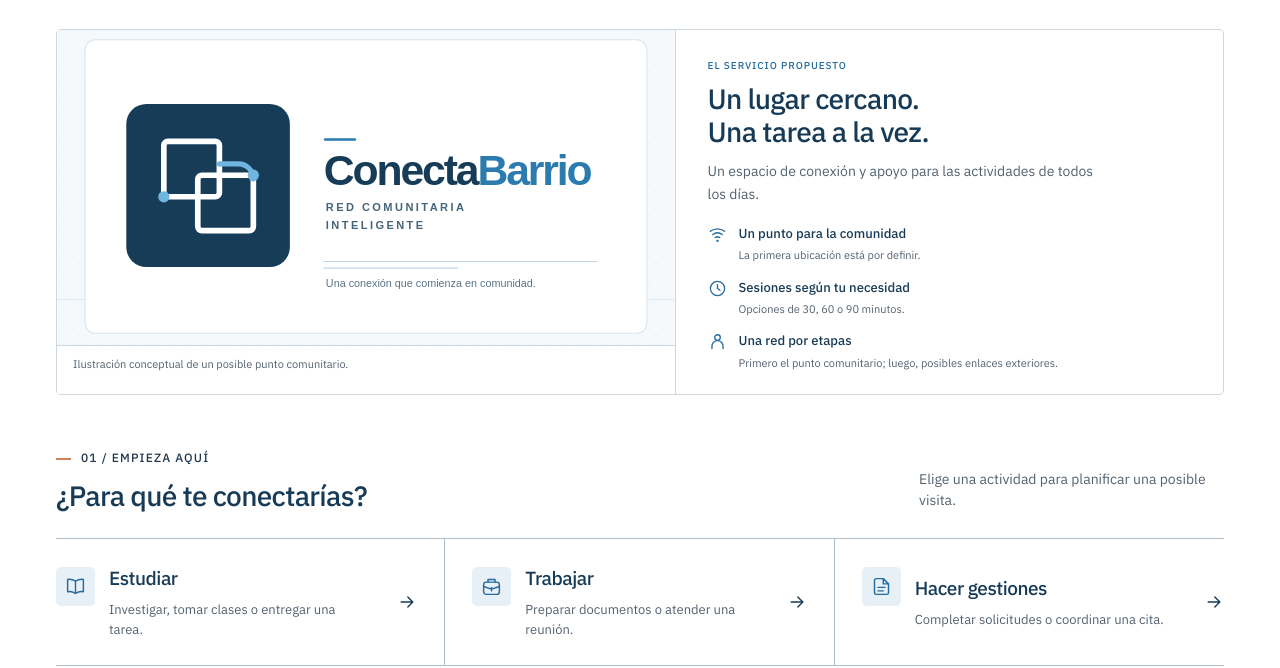
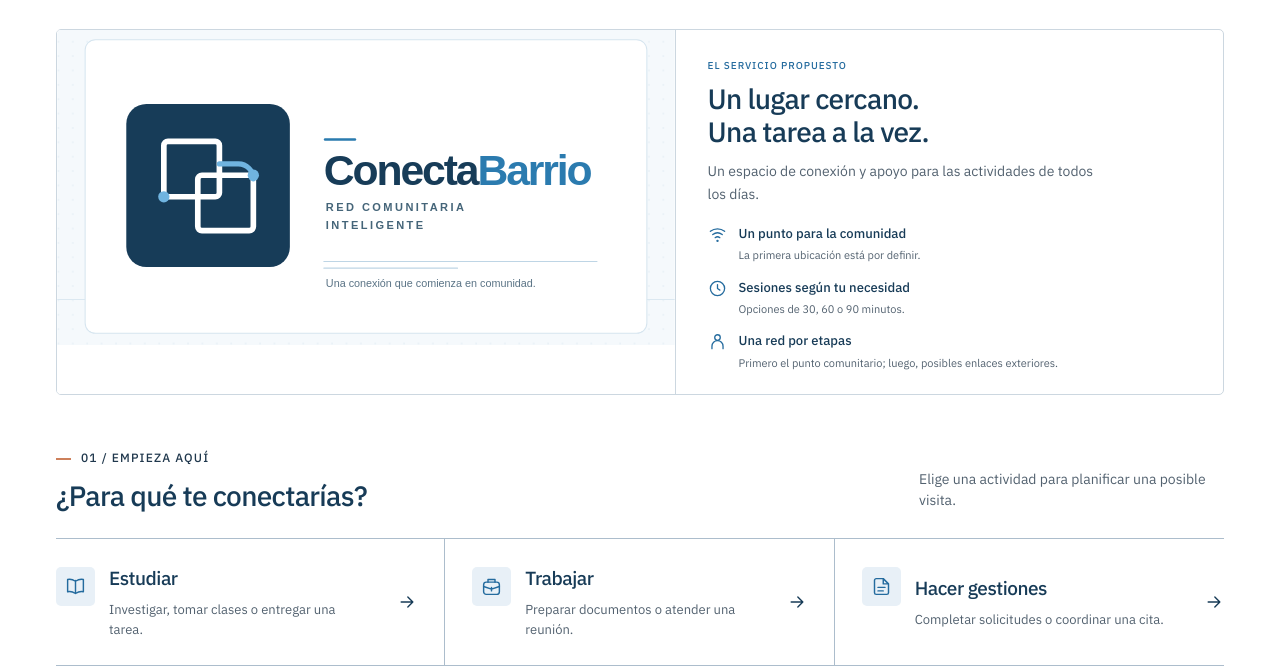
Before and after one commit to Lu1sJ0se/ConectaBarrio-WEB, a plain HTML site: page index.html in a window 1280 px wide. Shown: the part 432-1100 px from the top of the page. Drawn offline with Linux system fonts and the light colour scheme; files whose address does not match are found by name.

```diff
--- a/index.html
+++ b/index.html
@@ -54,7 +54,7 @@
         <h1>Un espacio para conectar<br class="desktop-break"> a la comunidad.</h1>
         <div class="hero-bottom"><p class="lead">Una red pensada para acercar Internet a comunidades rurales, comenzando por un punto de conexión compartido.</p><div class="hero-actions"><a href="?vista=red" class="button primary" data-go="red">Conocer el sistema <svg class="icon" aria-hidden="true"><use href="#i-arrow"/></svg></a><a class="button secondary" href="?vista=reservar" data-go="reservar">Probar una reserva</a></div></div>
         <div class="hero-media">
-          <figure class="community-visual"><img src="ConectaBarrio_identidad_visual.svg" width="1200" height="800" fetchpriority="high" decoding="async" alt="Ilustración de una joven con una computadora y un adulto mayor que recibe ayuda para usar su celular en un espacio comunitario."><figcaption>Ilustración conceptual de un posible punto comunitario.</figcaption></figure>
+          <figure class="community-visual"><img src="ConectaBarrio_identidad_visual.svg" width="1200" height="800" fetchpriority="high" decoding="async" alt="Ilustración de una joven con una computadora y un adulto mayor que recibe ayuda para usar su celular en un espacio comunitario."></figure>
           <div class="point-guide"><span class="eyebrow">El servicio propuesto</span><h2>Un lugar cercano.<br> Una tarea a la vez.</h2><p>Un espacio de conexión y apoyo para las actividades de todos los días.</p><ul class="point-benefits"><li><span class="benefit-icon"><svg class="icon" aria-hidden="true"><use href="#i-wifi"/></svg></span><div><strong>Un punto para la comunidad</strong><span>La primera ubicación está por definir.</span></div></li><li><span class="benefit-icon"><svg class="icon" aria-hidden="true"><use href="#i-clock"/></svg></span><div><strong>Sesiones según tu necesidad</strong><span>Opciones de 30, 60 o 90 minutos.</span></div></li><li><span class="benefit-icon"><svg class="icon" aria-hidden="true"><use href="#i-person"/></svg></span><div><strong>Una red por etapas</strong><span>Primero el punto comunitario; luego, posibles enlaces exteriores.</span></div></li></ul></div>
         </div>
       </div>
```
